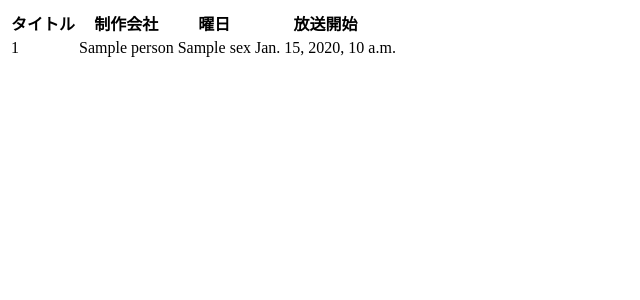
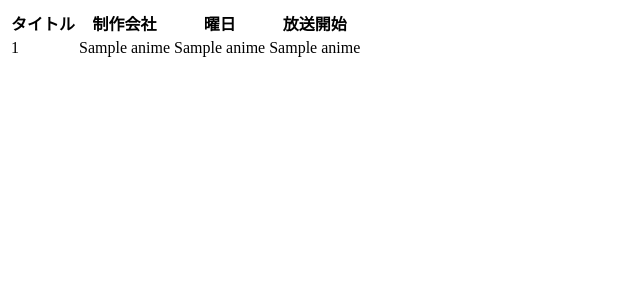
Before and after one commit to the-spiritchaser/django_firstapp, a Django app: template manager/templates/index.html in a window 1280 px wide. Shown: the top 300 px of the page, without its empty margins (0-640 px from the left). Run offline with Django 3.2, Linux system fonts and the light colour scheme; the template is opened without the code that fills it: most values are stand-ins (such as "Sample title", 1, 10 or a date in 2020); parts of the project's set-up code (start-up, migrations or seed data) failed here and were passed over.

Commit message:
Update index.html

```diff
--- a/manager/templates/index.html
+++ b/manager/templates/index.html
@@ -20,12 +20,12 @@
       </tr>
     </thead>
     <tbody>
-        {% for worker in workers %}
+        {% for anime in animes %}
         <tr>
-          <td>{{worker.id}}</td>
-          <td>{{worker.person.name}}</td>
-          <td>{{worker.person.sex}}</td>
-          <td>{{worker.person.birthday}}</td>
+          <td>{{anime.id}}</td>
+          <td>{{anime}}</td>
+          <td>{{anime}}</td>
+          <td>{{anime}}</td>
         </tr>
         {% endfor %}
     </tbody>
```
